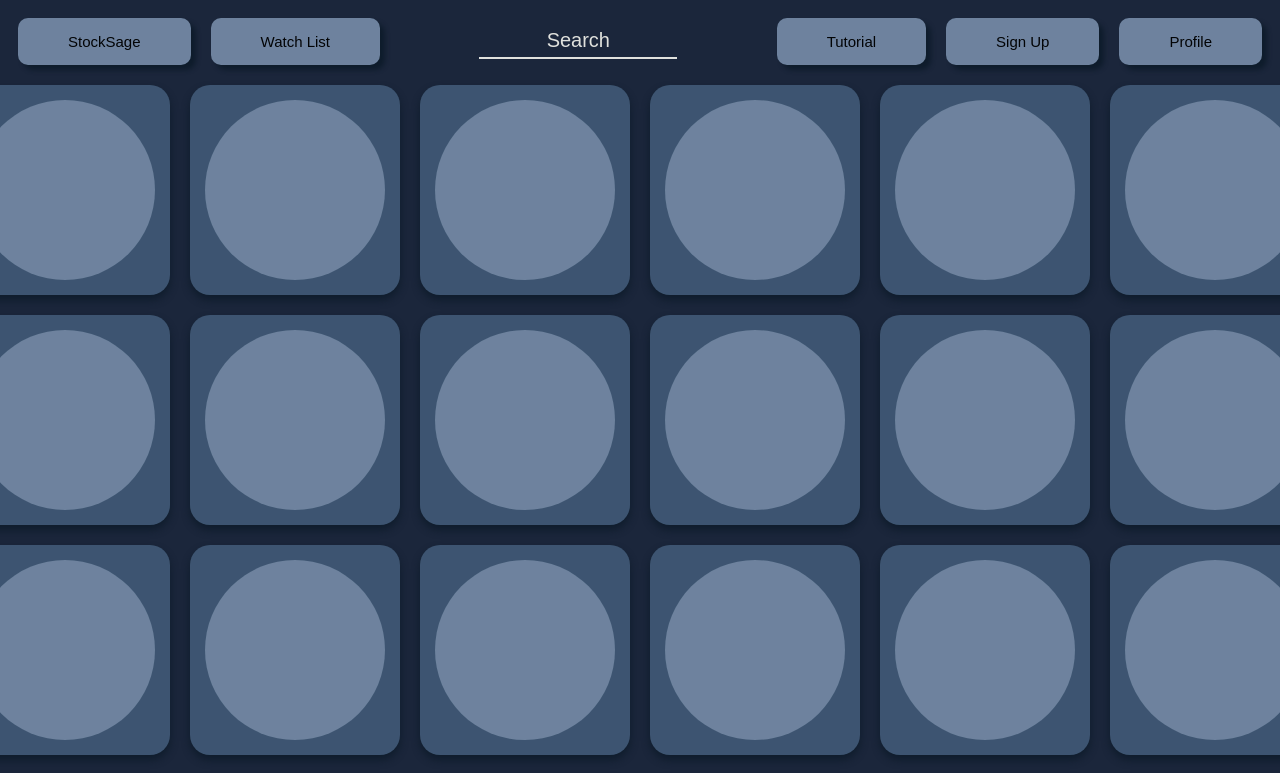
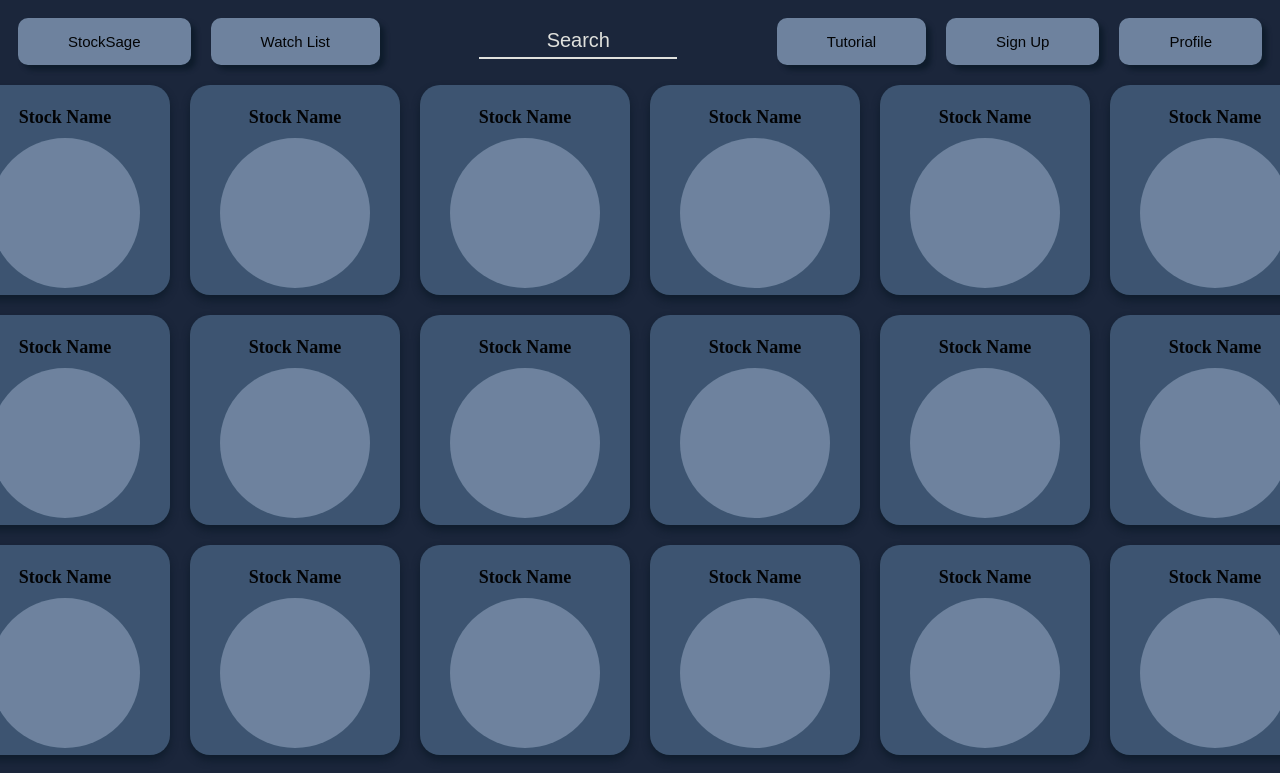
Before and after one commit to Anush-Varma/Trading-Website, a React (Vite) app in the folder client/: page / in a window 1280 px wide. Shown: the top 773 px of the page. Built offline with nearby package versions, Linux system fonts and the light colour scheme.

Commit message:
added stock sybols above gylph for each card

```diff
--- a/client/src/components/Card.jsx
+++ b/client/src/components/Card.jsx
@@ -4,6 +4,7 @@ import Gylph from "./Gylph";
 function Card() {
   return (
     <div className="card">
+      <h1 className="stock-symbol">Stock Name</h1>
       <Gylph></Gylph>
     </div>
   );
--- a/client/src/styles/card.css
+++ b/client/src/styles/card.css
@@ -1,6 +1,7 @@
 .card {
   display: flex;
   align-items: center;
+  flex-direction: column;
   justify-content: center;
   margin: 10px;
   padding: 10px;
@@ -15,3 +16,10 @@
   box-shadow: 0 8px 12px rgba(0, 0, 0, 0.4);
   opacity: 1;
 }
+
+.stock-symbol {
+  align-items: center;
+  text-align: center;
+  font-size: large;
+  position: relative;
+}
--- a/client/src/styles/gylph.css
+++ b/client/src/styles/gylph.css
@@ -8,8 +8,8 @@
 }
 
 .circle {
-  width: 180px;
-  height: 180px;
+  width: 150px;
+  height: 150px;
   border-radius: 50%;
   background-color: var(--component-colour2);
   position: absolute;
```
